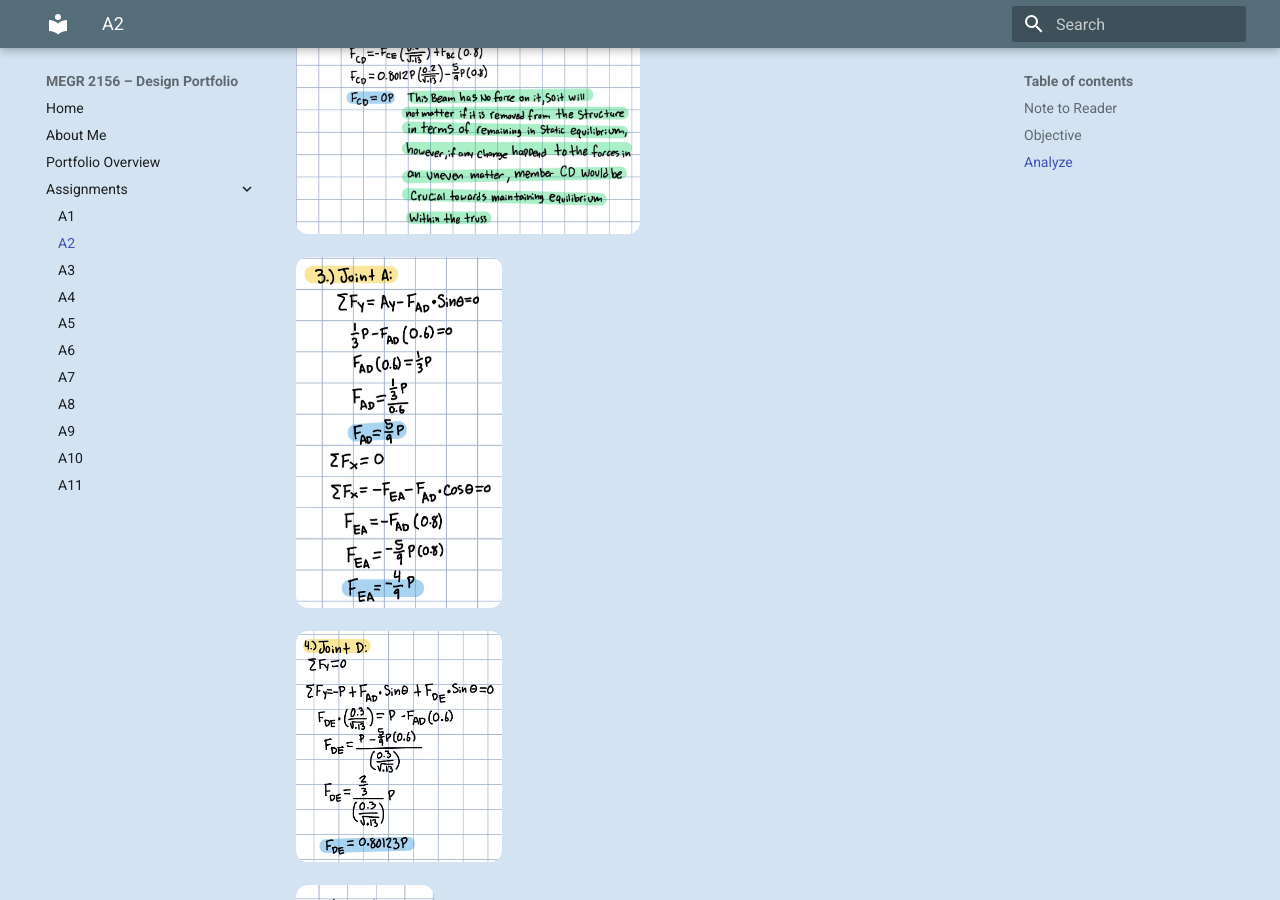
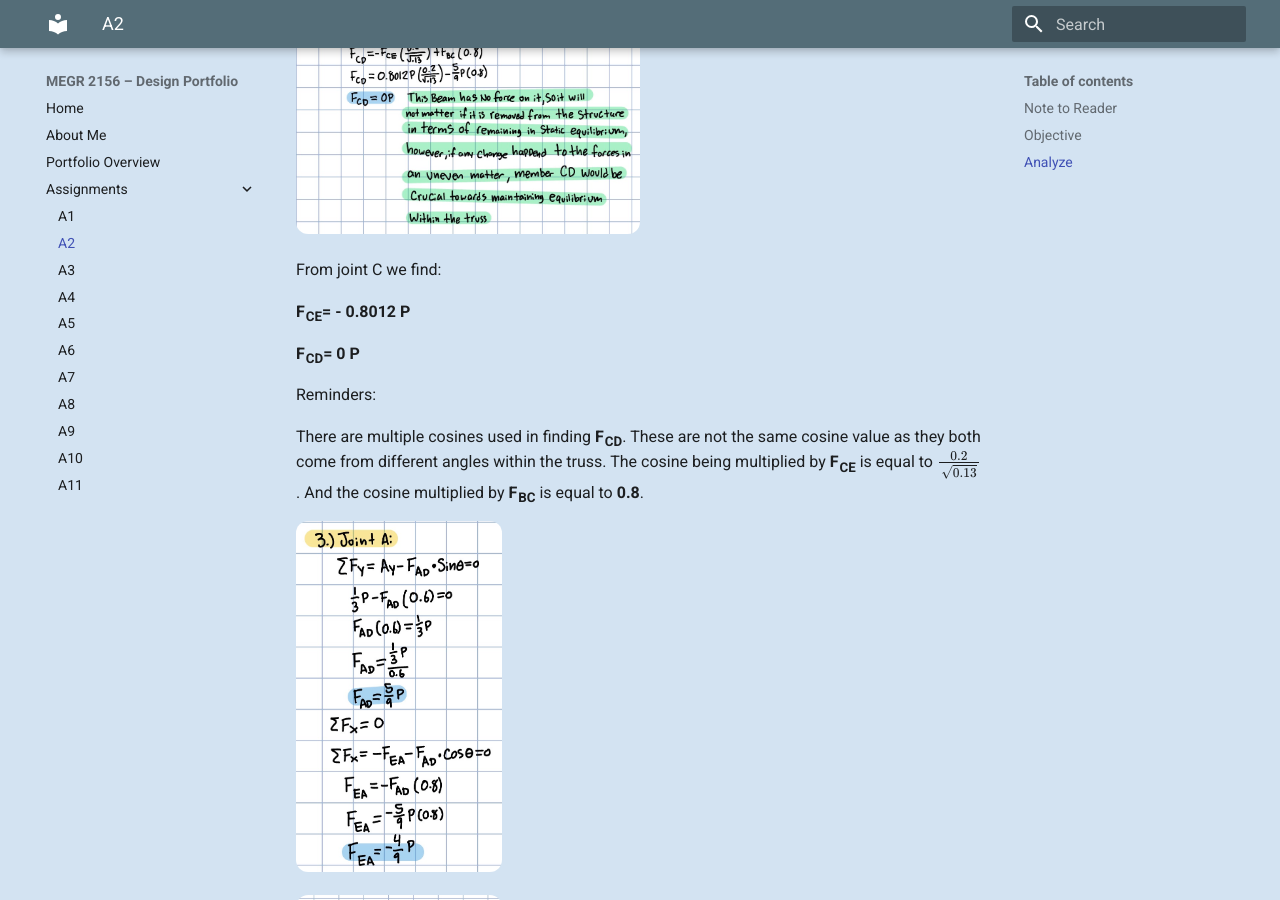
Before and after one commit to Noah-DiMenna/megr2156-portfolio, an MkDocs documentation site: the page built from docs/assignments/A02/index.md, in a window 1280 px wide and 900 px high, scrolled down 5074 px. Built offline with MkDocs 1.6.1 and Material for MkDocs 9.7.7, drawn with Linux system fonts in a browser that asks for light colours.

Commit message:
Revise force equations in A02 index
Updated symbolic representations of external and internal forces in the truss analysis.

```diff
--- a/docs/assignments/A02/index.md
+++ b/docs/assignments/A02/index.md
@@ -98,9 +98,9 @@ This is the freebody diagram of the design I chose to move on with. It include a
 
 These are solving for the external (support) forces of my truss, solved symbolically.
 
-B<sub>y</sub>= - $\frac{1}{3}$ P
+**B<sub>y</sub>= - $\frac{1}{3}$ P**
 
-A<sub>y</sub>= $\frac{1}{3}$ P
+**A<sub>y</sub>= $\frac{1}{3}$ P**
 
 ### Internal Forces:
 
@@ -108,11 +108,21 @@ A<sub>y</sub>= $\frac{1}{3}$ P
 
 From joint B we find:
 
-F<sub>BC</sub>= - $\frac{5}{9}$ P
+**F<sub>BC</sub>= - $\frac{5}{9}$ P**
 
-F<sub>BE</sub>= $\frac{4}{9}$ P
+**F<sub>BE</sub>= $\frac{4}{9}$ P**
 
 <img src="A2-JointC-Sym.jpg" style="border-radius: 12px; width: 50%;">
+
+From joint C we find:
+
+**F<sub>CE</sub>= - 0.8012 P**
+
+**F<sub>CD</sub>= 0 P**
+
+Reminders:
+
+There are multiple cosines used in finding **F<sub>CD</sub>**. These are not the same cosine value as they both come from different angles within the truss. The cosine being multiplied by **F<sub>CE</sub>** is equal to **$\frac{0.2}{\sqrt{0.13}}$**. And the cosine multiplied by **F<sub>BC</sub>** is equal to **0.8**.
 
 <img src="A2-JointA-Sym.jpg" style="border-radius: 12px; width: 30%;">
 
```
